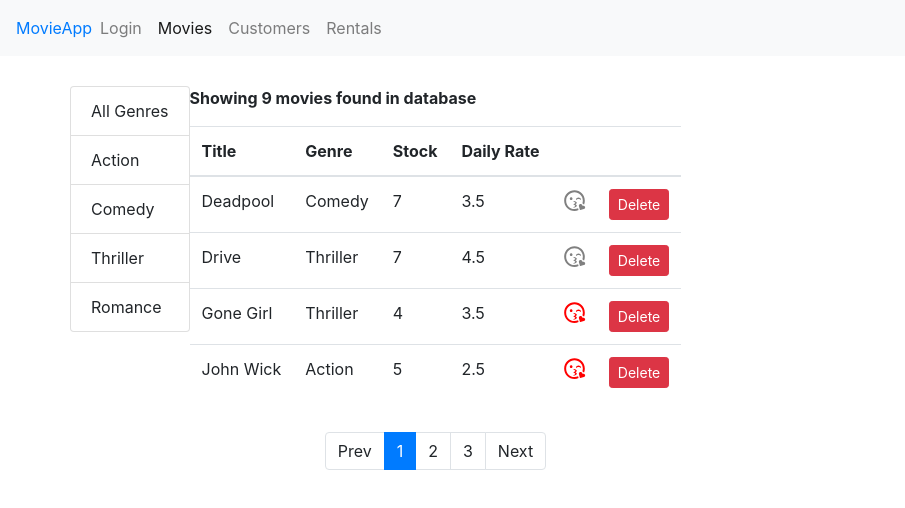
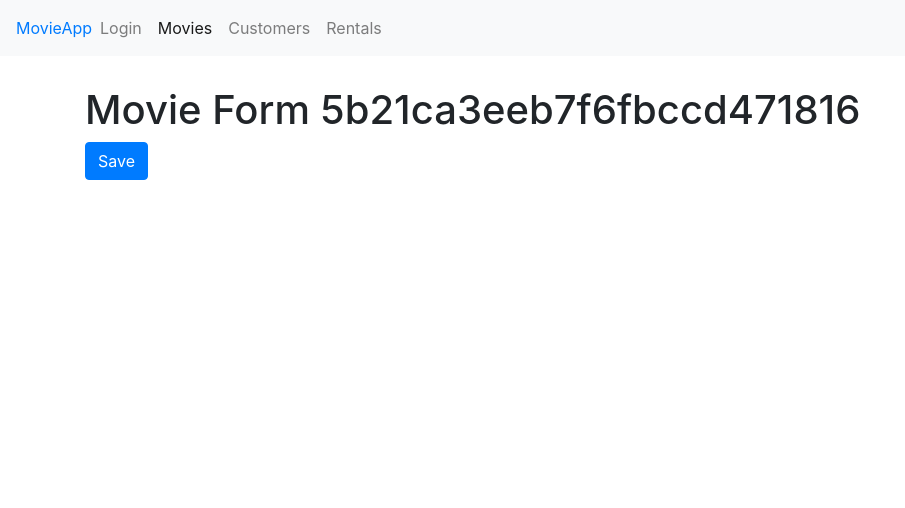
Before and after one commit to SSaquif/movie-app-frontend, a React (Create React App) app: page /movies/5b21ca3eeb7f6fbccd471816 in a window 1280 px wide. Shown: the top 508 px of the page, without its empty margins (0-905 px from the left). Built offline with nearby package versions, Linux system fonts and the light colour scheme.

Commit message:
Converted movie titles to Link that takes user to movie form page

```diff
--- a/src/App.js
+++ b/src/App.js
@@ -3,6 +3,7 @@
 import LoginForm from './components/loginForm';
 import Movies from './components/movies';
 import Navbar from './components/navbar';
+import MovieForm from './components/movieForm';
 import NotFound from './components/common/notFound';
 import './App.css';
 
@@ -14,6 +15,7 @@
 				<main className="container">
 					<Switch>
 						<Route path="/login" component={LoginForm} />
+						<Route path="/movies/:id" component={MovieForm} />
 						<Route path="/movies" component={Movies} />
 						<Route path="/not-found" component={NotFound} />
 						<Redirect exact from="/" to="/movies" />
--- a/src/components/common/tableBody.jsx
+++ b/src/components/common/tableBody.jsx
@@ -5,7 +5,7 @@
 	renderCell = (row, column) => {
 		if (column.content) {
 			console.log('content::', column.content);
-			return column.content(row); //Will return a react element //column.content is afumctionm
+			return column.content(row); //Will return a react element //column.content is a function
 		}
 		if (column.columnKey) {
 			//return <td>{row[column.columnKey]}</td>; //col.colKey wont work with nested items, so use lodash instead
--- /dev/null
+++ b/src/components/movieForm.jsx
@@ -0,0 +1,20 @@
+import React, { Component } from 'react';
+
+class MovieForm extends Component {
+	render() {
+		const { match, history } = this.props;
+		return (
+			<React.Fragment>
+				<h1>Movie Form {match.params.id}</h1>
+				<button
+					className="btn btn-primary"
+					onClick={() => history.push('/movies')}
+				>
+					Save
+				</button>
+			</React.Fragment>
+		);
+	}
+}
+
+export default MovieForm;
--- a/src/components/moviesTable.jsx
+++ b/src/components/moviesTable.jsx
@@ -1,4 +1,5 @@
 import React, { Component } from 'react';
+import { Link } from 'react-router-dom';
 import Like from './common/like';
 import Table from './common/table';
 
@@ -10,7 +11,14 @@
 	//Setting my columns in an Array to be passed as props
 	//columnKey value should correspond to key names in our data/row(ie movies) object
 	columns = [
-		{ columnHeader: 'Title', columnKey: 'title' },
+		{
+			columnHeader: 'Title',
+			columnKey: 'title',
+			content: (movie) => {
+				console.log('MoviesTable::', movie);
+				return <Link to={`/movies/${movie._id}`}>{movie.title}</Link>;
+			}
+		},
 		{ columnHeader: 'Genre', columnKey: 'genre.name' },
 		{ columnHeader: 'Stock', columnKey: 'numberInStock' },
 		{ columnHeader: 'Daily Rate', columnKey: 'dailyRentalRate' },
@@ -23,7 +31,7 @@
 					onClick={() => this.props.onLike(movie)}
 				/>
 			)
-		}, //content is reactelem = regular JS object
+		}, //content is react element = regular JS object
 		{
 			key: 'delete',
 			//content is function that takes one element
--- a/src/index.js
+++ b/src/index.js
@@ -12,6 +12,8 @@
 
 ReactDOM.render(
 	<BrowserRouter>
+		{' '}
+		{/*Adds history object (and match and location I think)*/}
 		<App />
 	</BrowserRouter>,
 	document.getElementById('root')
```
